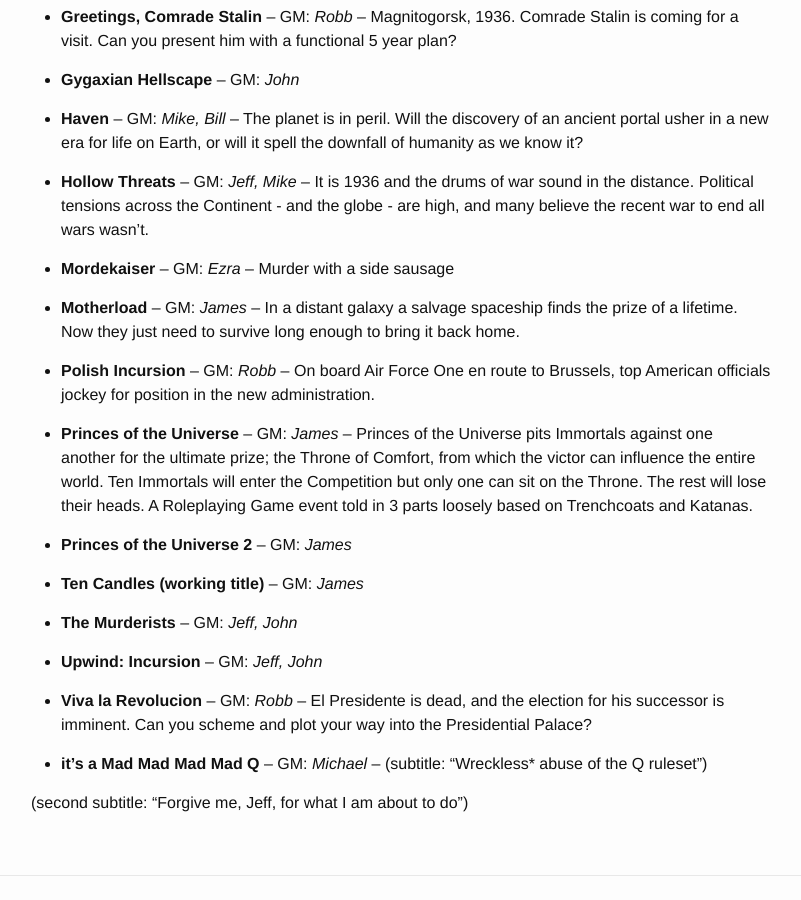
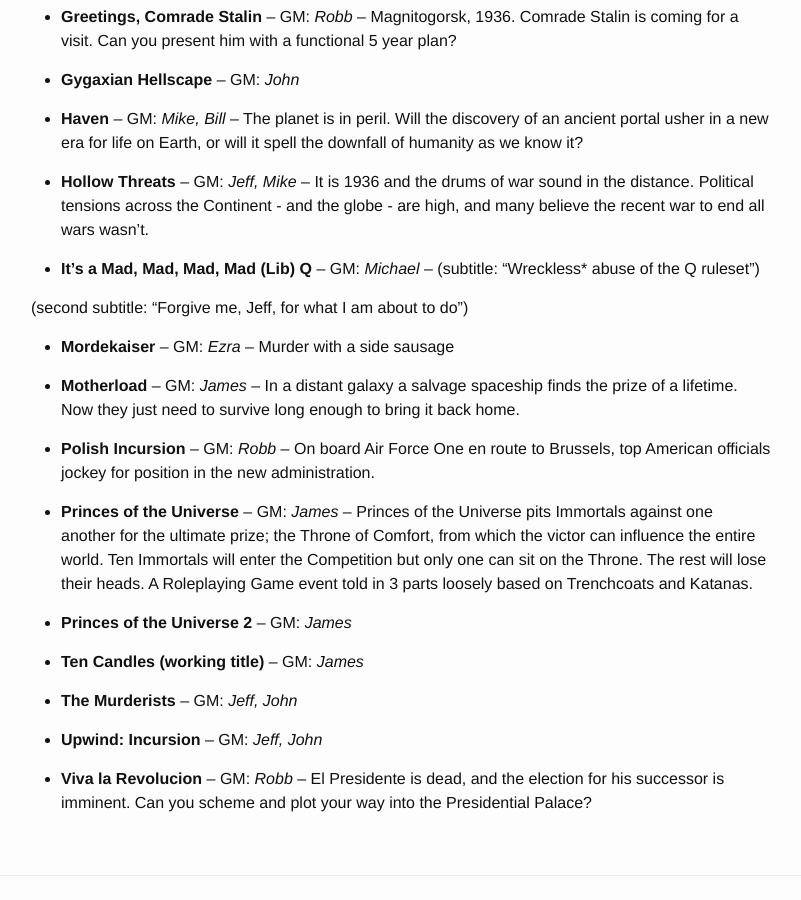
Before and after one commit to Geekend-PNW/geekend-pnw.github.com, a Jekyll site: the page built from games.md, in a window 1280 px wide and 900 px high, scrolled down 729 px. Shown: the whole window, without its empty margins (239-1040 px from the left). Built offline with Jekyll 4.4.1, drawn with Linux system fonts in a browser that asks for light colours.

Commit message:
Update games.yml

```diff
--- a/_data/games.yml
+++ b/_data/games.yml
@@ -112,7 +112,7 @@
   events: 2018-07
 
 -
-  name: "it's a Mad Mad Mad Mad Q"
+  name: "It's a Mad, Mad, Mad, Mad (Lib) Q"
   abstract: |
 
     (subtitle: "Wreckless* abuse of the Q ruleset")
```
